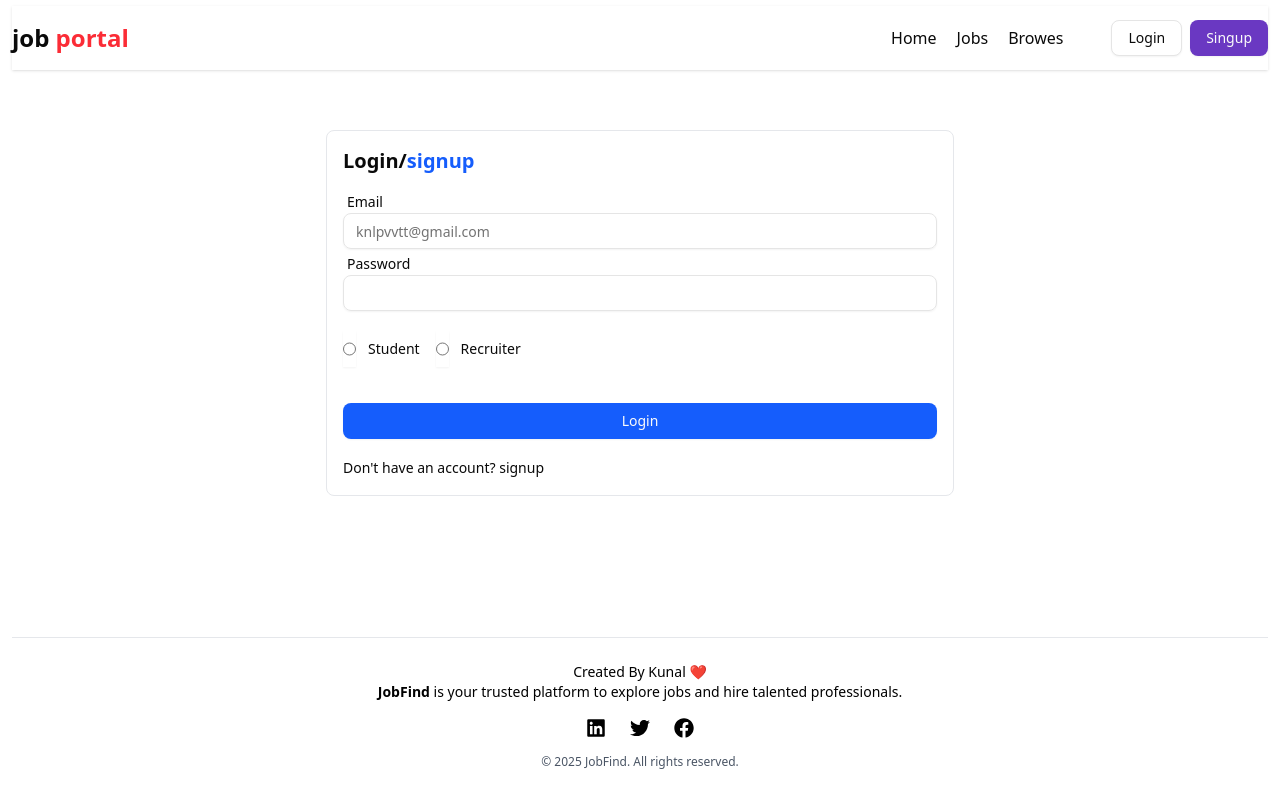
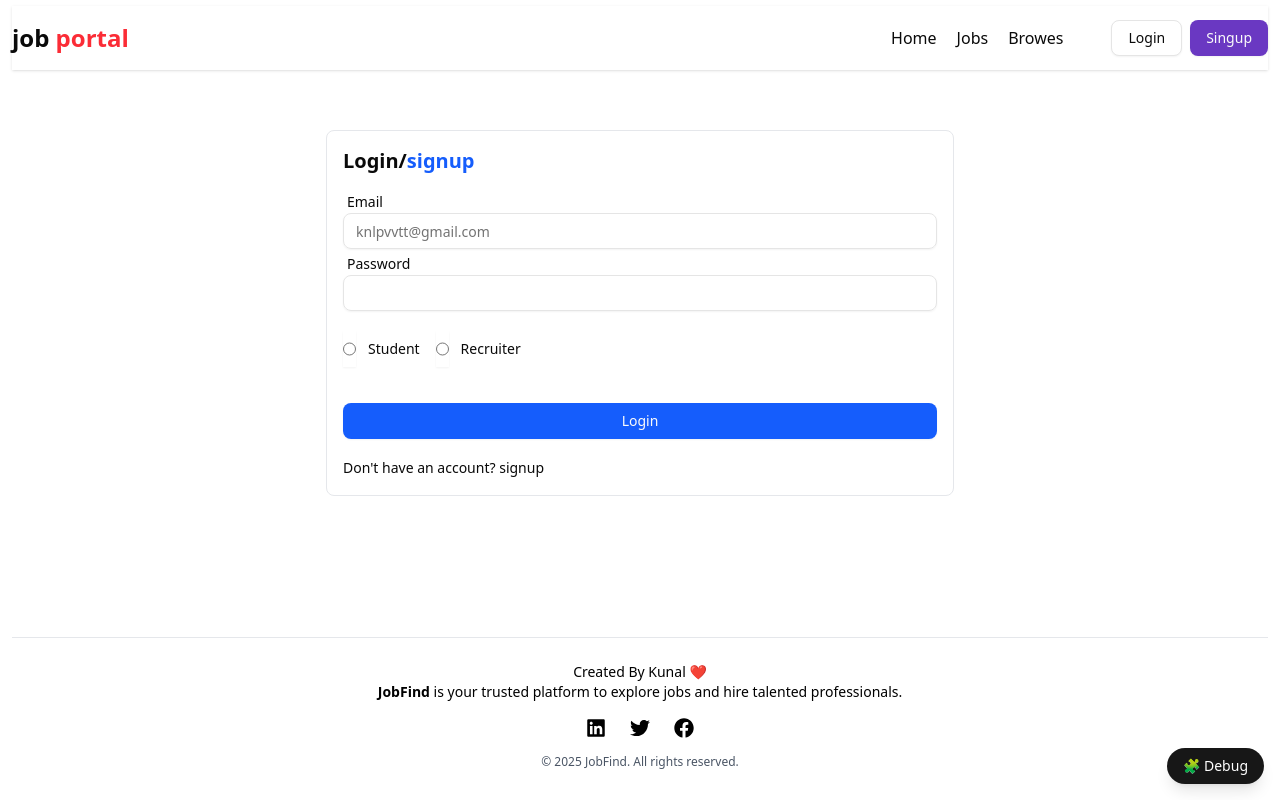
Before and after one commit to kunalpatil624/job-portal, a React (Vite) app in the folder frontend/: page /login in a window 1280 px wide. Built offline with nearby package versions, Linux system fonts and the light colour scheme; no server answers.

Commit message:
add console

```diff
--- a/frontend/package.json
+++ b/frontend/package.json
@@ -37,7 +37,8 @@
     "sonner": "^2.0.6",
     "tailwind-merge": "^3.3.1",
     "tailwind-scrollbar": "^4.0.2",
-    "tailwindcss": "^4.1.11"
+    "tailwindcss": "^4.1.11",
+    "vconsole": "^3.15.1"
   },
   "devDependencies": {
     "@eslint/js": "^9.29.0",
--- a/frontend/src/App.jsx
+++ b/frontend/src/App.jsx
@@ -14,6 +14,7 @@ import NewJobs from './admin/NewJobs';
 import Applicants from './admin/Applicants';
 import ProtectedRoute from './components/ProtectedRoute';
 import Layout from './components/shared/Layout'
+import DebugToggle from './components/DebugToggle';
 
 const appRouter = createBrowserRouter([
    {
@@ -116,7 +117,10 @@ const appRouter = createBrowserRouter([
 
 function App() {
   return (
+    <>
     <RouterProvider router={appRouter} />
+    <DebugToggle/>
+    </>
   );
 }
 
--- /dev/null
+++ b/frontend/src/components/DebugToggle.jsx
@@ -0,0 +1,29 @@
+import React, { useState } from "react";
+import VConsole from "vconsole";
+
+const DebugToggle = () => {
+  const [vConsole, setVConsole] = useState(null);
+
+  const handleToggle = () => {
+    if (vConsole) {
+      vConsole.destroy();
+      setVConsole(null);
+      alert("🔒 Debug console closed");
+    } else {
+      const vc = new VConsole();
+      setVConsole(vc);
+      alert("🪄 Debug console opened");
+    }
+  };
+
+  return (
+    <button
+      onClick={handleToggle}
+      className="fixed bottom-4 right-4 z-[9999] bg-primary text-white px-4 py-2 rounded-full shadow-lg text-sm"
+    >
+      🧩 Debug
+    </button>
+  );
+};
+
+export default DebugToggle;
```
Also changed, not shown: 1 other file (tests, documents, lock files or other folders).
